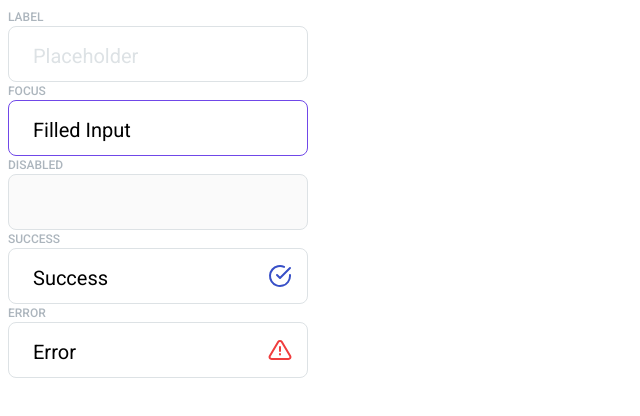
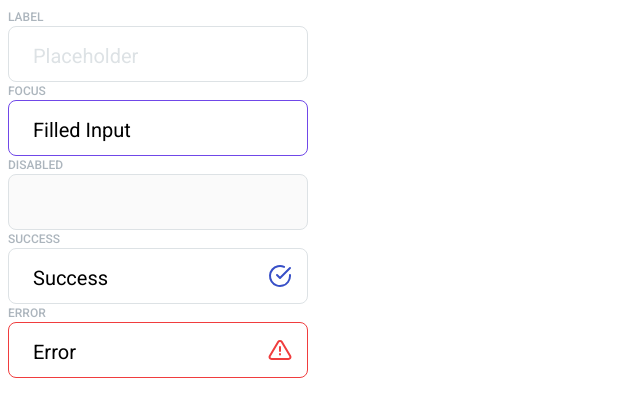
Before and after one commit to js-tasks-ru/htmlcss-20210916_viktor-minor, a website: page 07-lection5/04-input/index.html in a window 1280 px wide. Shown: the whole page, without its empty margins (0-640 px from the left). Drawn offline with Linux system fonts and the light colour scheme.

Commit message:
правки инпута при наличии еррора

```diff
--- a/07-lection5/04-input/input.css
+++ b/07-lection5/04-input/input.css
@@ -57,6 +57,6 @@
     border: 1px solid var(--blue);
 }
 
-.input__text_error:focus {
+.input__text_error {
     border: 1px solid var(--error);
 }
```
